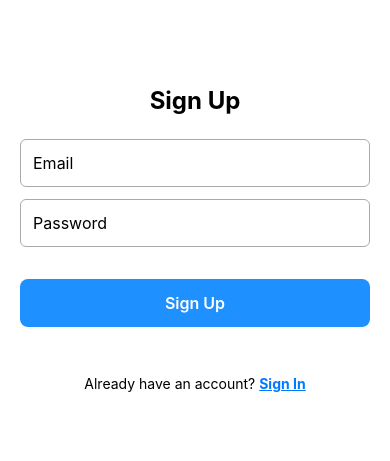
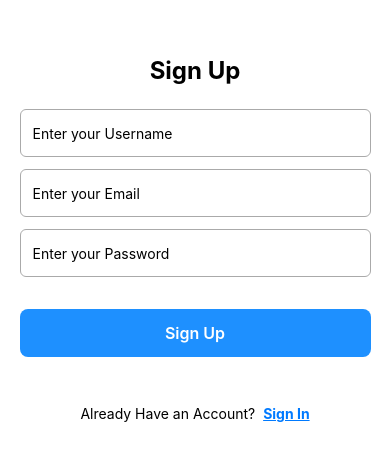
Before and after one commit to linkedpair/linkedpair, a React Native app in the folder frontend/: screen /SignUp in a window 390 px wide. Shown: the part 183-644 px from the top of the page. Built offline with nearby package versions, Linux system fonts and the light colour scheme.

Commit message:
Added SignUp Feature (80% Complete), will add remaining optimisations later

```diff
--- a/frontend/App.js
+++ b/frontend/App.js
@@ -11,7 +11,7 @@ export default function App() {
   return (
     <NavigationContainer>
       <Stack.Navigator
-        initialRouteName="SignIn"
+        initialRouteName="SignUp"
         screenOptions={{ headerShown: false }}
       >
         <Stack.Screen name="SignIn" component={SignInScreen} />
--- a/frontend/screens/SignUpScreen.js
+++ b/frontend/screens/SignUpScreen.js
@@ -1,102 +1,110 @@
-import React, { useState } from "react";
+import React, { useState } from 'react';
 import {
-  View,
-  TextInput,
-  StyleSheet,
   Text,
   TouchableOpacity,
-  TouchableWithoutFeedback,
-  Keyboard,
-  ScrollView,
-  KeyboardAvoidingView,
-  Platform,
-} from "react-native";
+  View,
+  StyleSheet,
+  TextInput,
+  KeyboardAvoidingView
+} from 'react-native';
 
 export default function SignUpScreen({ navigation }) {
-  const [email, setEmail] = useState("");
-  const [password, setPassword] = useState("");
 
-  const handleSignUp = () => {
-    // For now, just log the values
+  const [username, setUsername] = useState('');
+  const [email, setEmail] = useState('');
+  const [password, setPassword] = useState('');
+
+  const handleSignIn = () => {
+    console.log("username:", username);
     console.log("Email:", email);
     console.log("Password:", password);
-    alert("Sign-up clicked!");
-  };
+    alert("Sign Up Clicked!");
+  }
 
   return (
-    <KeyboardAvoidingView
-      style={styles.keyboardAvoidingContainer}
-      behavior={Platform.OS === "ios" ? "padding" : "height"}
-      keyboardVerticalOffset={Platform.OS === "ios" ? 60 : 0}
-    >
-      <ScrollView
-        contentContainerStyle={styles.scrollContainer}
-        keyboardShouldPersistTaps="handled"
-      >
-        <TouchableWithoutFeedback onPress={() => Keyboard.dismiss()}>
-          <View style={styles.innerContainer}>
-            <Text style={styles.title}>Sign Up</Text>
-            <TextInput
-              style={styles.input}
-              placeholder="Email"
+    <KeyboardAvoidingView style={styles.MainContainer}>
+      <View style={styles.WhiteSpace} />
+      <View style={styles.WhiteSpace}>
+        <Text style={styles.SignUpText}>Sign Up</Text>
+        <Typeable
+        type="Username"
+        value={username}
+        onChangeText={setUsername}
+        />
+        <Typeable
+        type="Email"
         value={email}
         onChangeText={setEmail}
-              keyboardType="email-address"
-              autoCapitalize="none"
         />
-            <TextInput
-              style={styles.input}
-              placeholder="Password"
+        <Typeable
+        type="Password"
         value={password}
         onChangeText={setPassword}
-              secureTextEntry
         />
-            <TouchableOpacity
-              style={styles.customButton}
-              onPress={handleSignUp}
-              activeOpacity={0.7}
-            >
-              <Text style={styles.buttonText}>Sign Up</Text>
-            </TouchableOpacity>
-            <View style={styles.linkWrapper}>
-              <Text style={styles.linkText}>
-                Already have an account?{" "}
+        <SignUpButton onPress={handleSignIn}/>
+        <View style={styles.linkContainer}>
+        <Text>Already Have an Account? {" "}
           <Text
-                  style={styles.link}
-                  onPress={() => navigation.navigate("SignIn")}
-                >
+          style={styles.RedirectToSignInText}
+          onPress={() => navigation.navigate("SignIn")}>
             Sign In
           </Text>
         </Text>
         </View>
       </View>
-        </TouchableWithoutFeedback>
-      </ScrollView>
+      <View style={styles.WhiteSpace} />
     </KeyboardAvoidingView>
-  );
+  )
 }
 
+const Typeable = WhatToType => {
+  return (
+    <View style={styles.Typeable}>
+      <TextInput
+        placeholder={`Enter your ${WhatToType.type}`}
+        onChangeText={WhatToType.onChangeText}
+        defaultValue={WhatToType.value}
+        keyboardType={WhatToType.type === "Email"
+          ? "email-address"
+          : "default"}
+      />
+    </View>
+  )
+}
+
+const SignUpButton = NextAction => {
+  const buttonPressed = () => {
+    console.log('Button pressed')
+  };
+  return (
+    <View style={styles.CreateEmailButton}>
+      <TouchableOpacity onPress={NextAction.onPress}>
+        <Text style={styles.ButtonText}>Sign Up</Text>
+      </TouchableOpacity>
+    </View>
+  );
+};
+
 const styles = StyleSheet.create({
-  keyboardAvoidingContainer: {
+  MainContainer: {
     flex: 1,
-    backgroundColor: "#fff",
+    justifyContent: 'center',
+    backgroundColor: 'white'
   },
-  scrollContainer: {
-    flexGrow: 1,
-    justifyContent: "center",
-    paddingHorizontal: 20,
+  WhiteSpace: {
+    flex: 1,
+    flexDirection: 'column',
+    justifyContent: 'center',
+    alignItems: 'center'
   },
-  innerContainer: {
-    flex: 1,
-    justifyContent: "center",
-  },
-  title: {
+  SignUpText: {
     fontSize: 24,
     marginBottom: 24,
     fontWeight: "bold",
-    textAlign: "center",
+    textAlign: "center"
   },
-  input: {
+  Typeable: {
+    width: '90%',
     borderWidth: 1,
     borderColor: "#aaa",
     borderRadius: 6,
@@ -104,32 +112,30 @@ const styles = StyleSheet.create({
     paddingHorizontal: 12,
     height: 48,
     fontSize: 16,
+    justifyContent: 'center'
   },
-  customButton: {
+  CreateEmailButton: {
     backgroundColor: "#1E90FF",
     paddingVertical: 14,
     borderRadius: 8,
     alignItems: "center",
     marginTop: 20,
     marginBottom: 16,
+    width: '90%'
   },
-  buttonText: {
+  ButtonText: {
     color: "#fff",
     fontSize: 16,
-    fontWeight: "600",
+    fontWeight: "600"
   },
-  linkWrapper: {
-    marginTop: 32,
-    alignItems: "center",
-  },
-  linkText: {
-    color: "#000",
-    fontSize: 14,
-  },
-  link: {
+  RedirectToSignInText: {
     color: "#007AFF",
     fontSize: 14,
     fontWeight: "bold",
-    textDecorationLine: "underline",
+    textDecorationLine: "underline"
   },
+  linkContainer: {
+    marginTop: 32,
+    alignItems: "center"
+  }
 });
```
Lines whose indentation alone changed are shown as unchanged.
